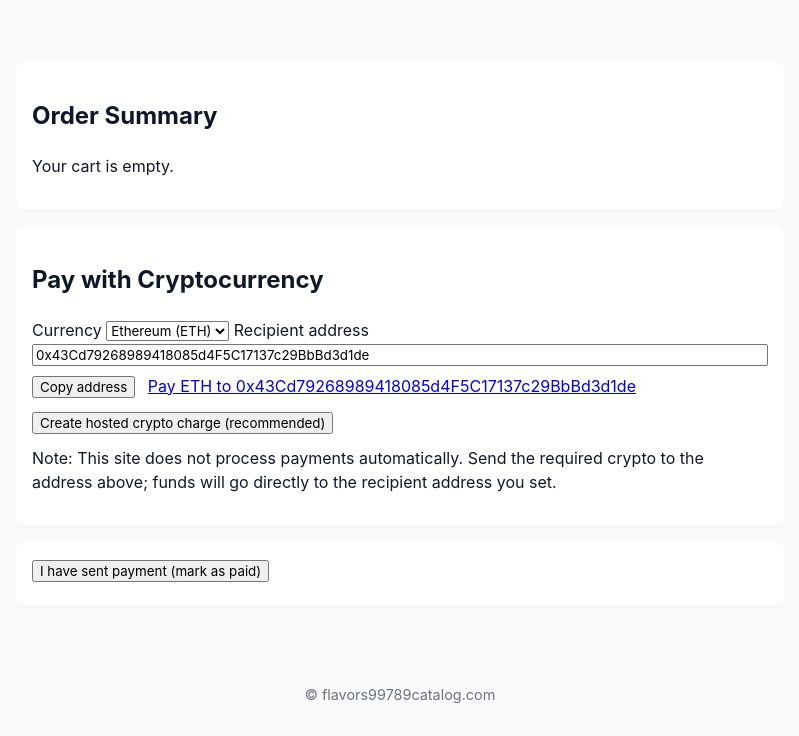
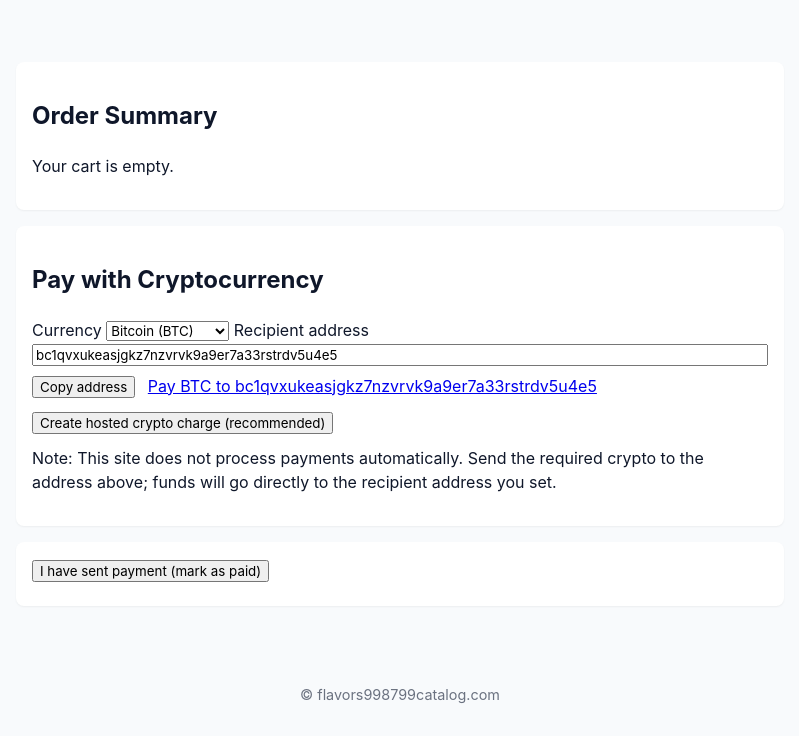
Before and after one commit to siberianhuskytoucan/flavors997899catalogue, a website: page website_root/checkout.html in a window 1280 px wide. Shown: the part 108-844 px from the top of the page, without its empty margins (240-1039 px from the left). Drawn offline with Linux system fonts and the light colour scheme.

Commit message:
Describe your changes here

```diff
--- a/website_root/checkout.html
+++ b/website_root/checkout.html
@@ -3,7 +3,7 @@
 <head>
   <meta charset="utf-8" />
   <meta name="viewport" content="width=device-width,initial-scale=1" />
-  <title>Checkout — flavors99789catalog.com</title>
+  <title>Checkout — flavors998799catalog.com</title>
   <link rel="stylesheet" href="styles.css">
   <script src="js/config.js" defer></script>
   <script src="js/shop.js" defer></script>
@@ -48,7 +48,7 @@
   </main>
 
   <footer>
-    <p>&copy; flavors99789catalog.com</p>
+    <p>&copy; flavors998799catalog.com</p>
   </footer>
 </body>
 </html>
--- a/website_root/js/config.js
+++ b/website_root/js/config.js
@@ -1,6 +1,6 @@
 // Edit this file to set the default receiving crypto address and display name.
 window.shopConfig = {
-  siteName: 'flavors99789catalog.com',
+  siteName: 'flavors998799catalog.com',
   // Default receiving address shown at checkout. Replace with your real address.
   defaultCryptoAddress: 'bc1qvxukeasjgkz7nzvrvk9a9er7a33rstrdv5u4e5',
   // Per-currency addresses (override defaultCryptoAddress when present)
@@ -10,5 +10,5 @@ window.shopConfig = {
   // Backend server URL (for creating hosted charges). If your server is hosted on another origin, set the full URL, e.g. 'https://payments.example.com'
   backendUrl: '',
   // Default currency to show
-  defaultCurrency: 'ETH'
+  defaultCurrency: 'BTC'
 };
```
Also changed, not shown: website_root/index.html (+1 -1 lines).
